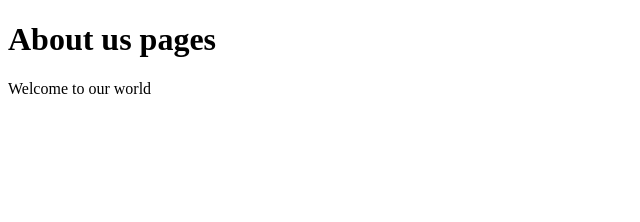
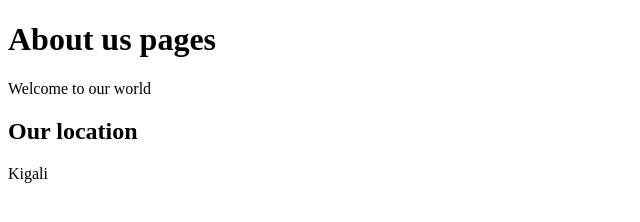
Before and after one commit to dondou21/Git-exercises, a plain HTML site: page about.html in a window 1280 px wide. Shown: the whole page, without its empty margins (0-640 px from the left). Drawn offline with Linux system fonts and the light colour scheme.

Commit message:
about.html page updated

```diff
--- a/about.html
+++ b/about.html
@@ -8,5 +8,7 @@
 <body>
     <h1>About us pages</h1>
     <p>Welcome to our world </p>
+    <h2>Our location</h2>
+    <p>Kigali </p>
 </body>
 </html>
```
